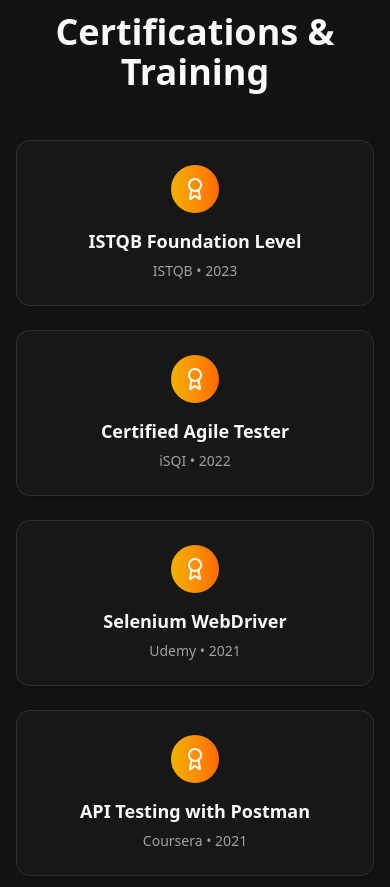
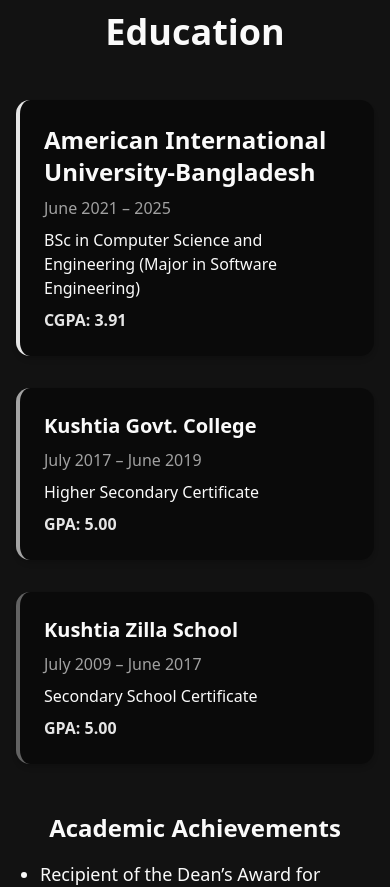
Before and after one commit to sakibkst/sakibeportfolio, a React (Vite) app: page / in a window 390 px wide. Shown: the part 9220-10107 px from the top of the page. Built offline with nearby package versions, Linux system fonts and the light colour scheme.

Commit message:
Education Section added

```diff
--- a/src/App.jsx
+++ b/src/App.jsx
@@ -36,6 +36,7 @@
 } from 'lucide-react'
 import './App.css'
 import Skill from './components/Skill.jsx'
+import Education from './components/Education.jsx'
 
 function App() {
   const [darkMode, setDarkMode] = useState(true)
@@ -211,7 +212,7 @@
             Md Omar Faruk Sakib
           </motion.div>
           <div className="hidden md:flex space-x-6">
-            {['home', 'about', 'skills', 'projects', 'experience', 'certifications', 'contact'].map((section) => (
+            {['home', 'about', 'skills', 'projects', 'experience', 'education', 'certifications', 'contact'].map((section) => (
               <motion.button
                 key={section}
                 onClick={() => scrollToSection(section)}
@@ -607,6 +608,7 @@
         </motion.div>
       </section>
 
+
       {/* Experience Section */}
       <section id="experience" className="py-16 px-4">
         <motion.div
@@ -691,6 +693,9 @@
           </div>
         </motion.div>
       </section>
+
+      {/* Education Section */}
+      <Education />
 
       {/* Certifications Section */}
       <section id="certifications" className="py-16 px-4 bg-muted/30">
--- /dev/null
+++ b/src/components/Education.jsx
@@ -0,0 +1,88 @@
+import React from 'react';
+import { motion } from 'framer-motion';
+
+export default function Education() {
+  const containerVariants = {
+    hidden: { opacity: 0 },
+    visible: {
+      opacity: 1,
+      transition: {
+        staggerChildren: 0.15
+      }
+    }
+  };
+
+  const itemVariants = {
+    hidden: { y: 20, opacity: 0 },
+    visible: {
+      y: 0,
+      opacity: 1,
+      transition: {
+        duration: 0.5
+      }
+    }
+  };
+
+  return (
+    <section id="education" className="py-16 px-4 bg-muted/30">
+      <motion.div
+        className="container mx-auto"
+        initial="hidden"
+        whileInView="visible"
+        viewport={{ once: true, amount: 0.3 }}
+        variants={containerVariants}
+      >
+        <motion.h2 className="text-4xl font-bold text-center mb-12" variants={itemVariants}>
+          Education
+        </motion.h2>
+        <div className="flex flex-col md:flex-row gap-8 max-w-5xl mx-auto">
+          <motion.div
+            className="flex-1 bg-background rounded-xl shadow-md p-6 flex flex-col gap-2 border-l-4 border-primary"
+            variants={itemVariants}
+            whileHover={{ y: -10 }}
+            transition={{ type: "spring", stiffness: 300 }}
+          >
+            <h3 className="text-2xl font-semibold">American International University-Bangladesh</h3>
+            <p className="text-muted-foreground">June 2021 – 2025</p>
+            <p>BSc in Computer Science and Engineering (Major in Software Engineering)</p>
+            <p className="font-bold text-primary">CGPA: 3.91</p>
+          </motion.div>
+          <motion.div
+            className="flex-1 bg-background rounded-xl shadow-md p-6 flex flex-col gap-2 border-l-4 border-primary/70"
+            variants={itemVariants}
+            whileHover={{ y: -10 }}
+            transition={{ type: "spring", stiffness: 300 }}
+          >
+            <h3 className="text-xl font-semibold">Kushtia Govt. College</h3>
+            <p className="text-muted-foreground">July 2017 – June 2019</p>
+            <p>Higher Secondary Certificate</p>
+            <p className="font-bold text-primary">GPA: 5.00</p>
+          </motion.div>
+          <motion.div
+            className="flex-1 bg-background rounded-xl shadow-md p-6 flex flex-col gap-2 border-l-4 border-primary/40"
+            variants={itemVariants}
+            whileHover={{ y: -10 }}
+            transition={{ type: "spring", stiffness: 300 }}
+          >
+            <h3 className="text-xl font-semibold">Kushtia Zilla School</h3>
+            <p className="text-muted-foreground">July 2009 – June 2017</p>
+            <p>Secondary School Certificate</p>
+            <p className="font-bold text-primary">GPA: 5.00</p>
+          </motion.div>
+        </div>
+        {/* Academic Achievements */}
+        <motion.div
+          className="max-w-5xl mx-auto mt-12"
+          variants={itemVariants}
+        >
+          <h3 className="text-2xl font-bold mb-4 text-center">Academic Achievements</h3>
+          <ul className="list-disc pl-6 space-y-2 text-lg">
+            <li>Recipient of the Dean’s Award for academic excellence four times during undergraduate studies.</li>
+            <li>Awarded a 60% merit-based scholarship throughout the B.Sc. program for outstanding academic performance.</li>
+            <li>Candidate for the prestigious Magna Cum Laude (Silver Medal) award for academic excellence.</li>
+          </ul>
+        </motion.div>
+      </motion.div>
+    </section>
+  );
+}
```
